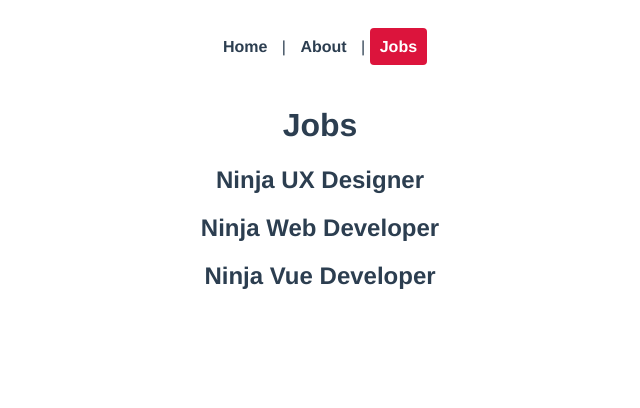
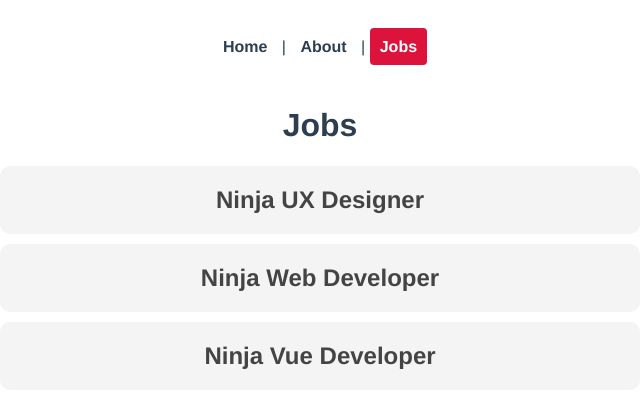
Before and after one commit to raresample/net-ninja-vue-3-tutorial, a Vue app in the folder ninja-jobs/: page /jobs in a window 1280 px wide. Shown: the top 408 px of the page, without its empty margins (320-960 px from the left). Built offline with nearby package versions, Linux system fonts and the light colour scheme.

Commit message:
lesson-50 (Dynamic Links)

```diff
--- a/ninja-jobs/src/router/index.js
+++ b/ninja-jobs/src/router/index.js
@@ -23,7 +23,8 @@
   {
     path: '/jobs/:id',
     name: 'JobDetails',
-    component: JobDetails
+    component: JobDetails,
+    props: true
   }
 ]
 
--- a/ninja-jobs/src/views/jobs/JobDetails.vue
+++ b/ninja-jobs/src/views/jobs/JobDetails.vue
@@ -5,11 +5,12 @@
 
 <script>
 export default {
-  data() {
-    return {
-      id: this.$route.params.id,
-    }
-  }
+  props: ['id'],
+  // data() {
+  //   return {
+  //     id: this.$route.params.id,
+  //   }
+  // }
 }
 </script>
 
--- a/ninja-jobs/src/views/jobs/Jobs.vue
+++ b/ninja-jobs/src/views/jobs/Jobs.vue
@@ -1,7 +1,9 @@
 <template>
   <h1>Jobs</h1>
-  <div v-for="job in jobs" :key='job.id'>
-    <h2>{{ job.title }}</h2>
+  <div v-for="job in jobs" :key='job.id' class="job">
+    <router-link :to="{ name: 'JobDetails', params: { id: job.id } }">
+      <h2>{{ job.title }}</h2>
+    </router-link>
   </div>
 </template>
 
@@ -20,5 +22,19 @@
 </script>
 
 <style>
-
+  .job h2{
+    background: #f4f4f4;
+    padding: 20px;
+    border-radius: 10px;
+    margin: 10px auto;
+    max-width: 600px;
+    cursor: pointer;
+    color: #444;
+  }
+  .job h2:hover {
+    background: #ddd;
+  }
+  .job a{
+    text-decoration: none;
+  }
 </style>
```
